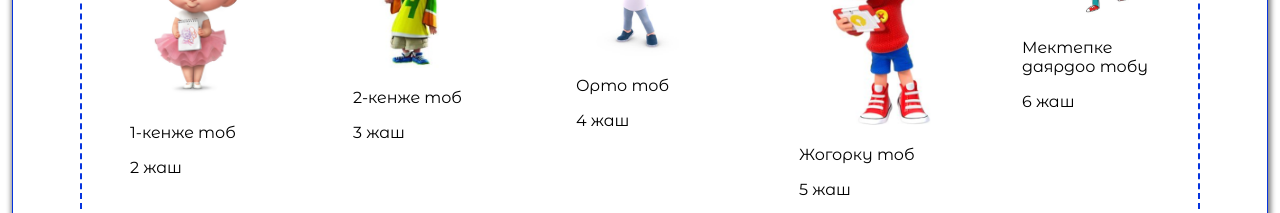
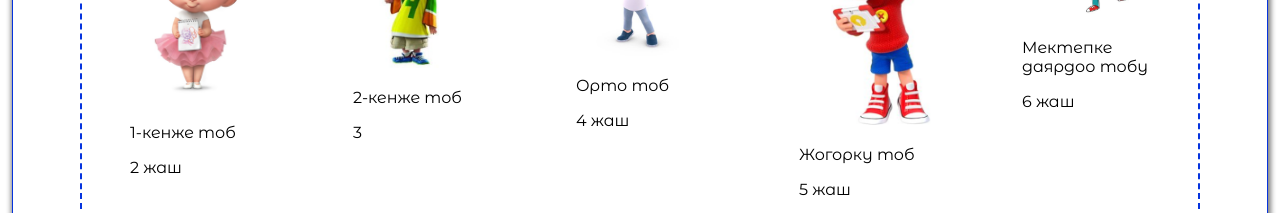
Before and after one commit to Dastan0307/Hackaton_Team, a React (Vite) app: page / in a window 1280 px wide. Shown: the part 1940-2153 px from the top of the page. Built offline with nearby package versions, Linux system fonts and the light colour scheme.

Commit message:
asdfgh00

```diff
--- a/src/screen/Main/Main.jsx
+++ b/src/screen/Main/Main.jsx
@@ -60,7 +60,7 @@ let babies = [
     id: 2,
     imag: baby2,
     text1: "2-кенже тоб",
-    text2: "3 жаш",
+    text2: "3",
   },
   {
     id: 3,
```
